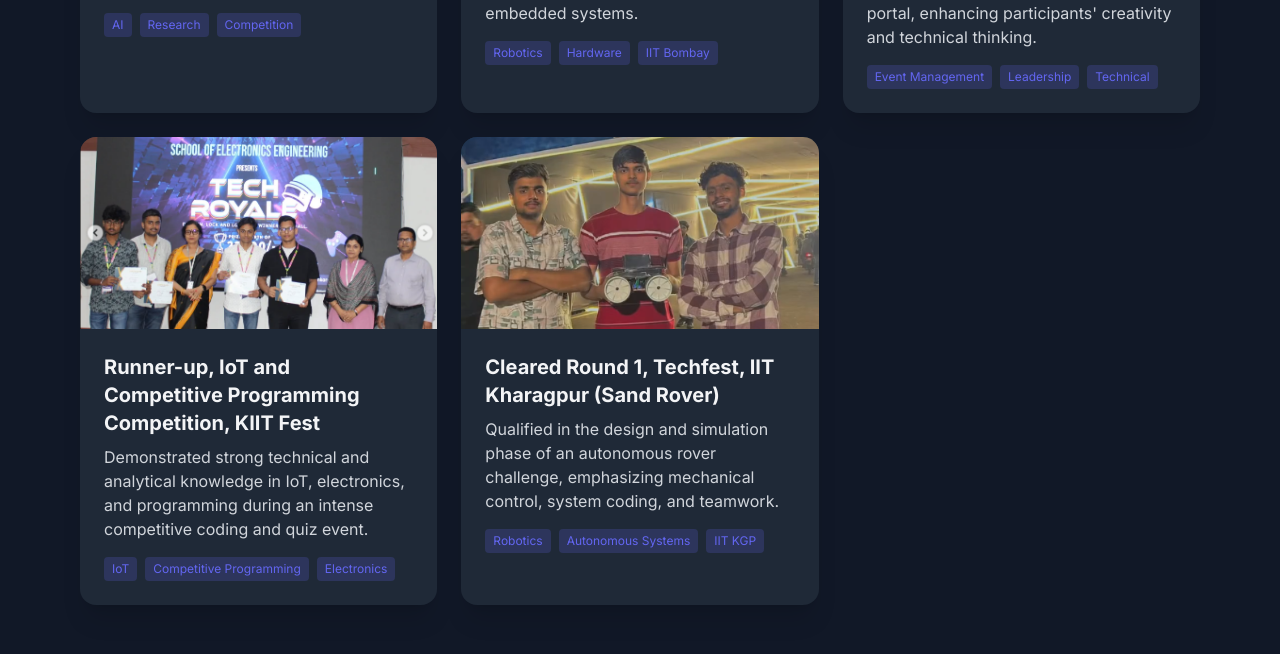
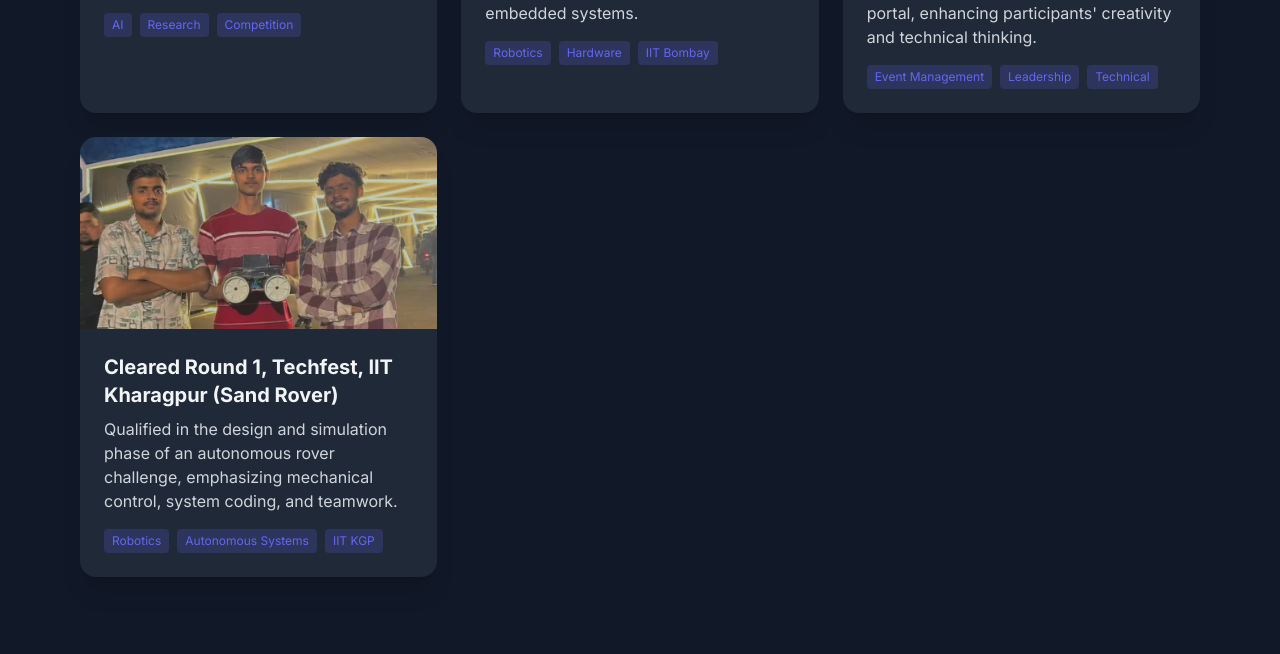
Before and after one commit to preetesh15032206/portfolio-website, a plain HTML site: page index.html in a window 1280 px wide. Shown: the part 5420-6074 px from the top of the page. Drawn offline with nearby package versions, Linux system fonts and the light colour scheme.

Commit message:
Update index.html

```diff
--- a/index.html
+++ b/index.html
@@ -598,22 +598,7 @@
                 </div>
 
                 <!-- Achievement 4 -->
-                <div class="bg-gray-800 rounded-2xl overflow-hidden shadow-xl hover:shadow-primary/20 transition-all">
-                    <img src="Screenshot 2025-10-26 111427.png" class="w-full h-48 object-cover"
-                        alt="Decode and Dominate">
-                    <div class="p-6">
-                        <h3 class="text-xl font-bold mb-2">Runner-up, IoT and Competitive Programming Competition, KIIT
-                            Fest</h3>
-                        <p class="text-gray-300 mb-4">Demonstrated strong technical and analytical knowledge in IoT,
-                            electronics, and programming during an intense competitive coding and quiz event.</p>
-                        <div class="flex flex-wrap gap-2">
-                            <span class="bg-primary/20 text-primary text-xs px-2 py-1 rounded">IoT</span>
-                            <span class="bg-primary/20 text-primary text-xs px-2 py-1 rounded">Competitive
-                                Programming</span>
-                            <span class="bg-primary/20 text-primary text-xs px-2 py-1 rounded">Electronics</span>
-                        </div>
-                    </div>
-                </div>
+
                 <!-- Achievement 6 -->
                 <div class="bg-gray-800 rounded-2xl overflow-hidden shadow-xl hover:shadow-primary/20 transition-all">
                     <img src="image/Screenshot 2025-10-26 151211.png" class="w-full h-48 object-cover"
```
